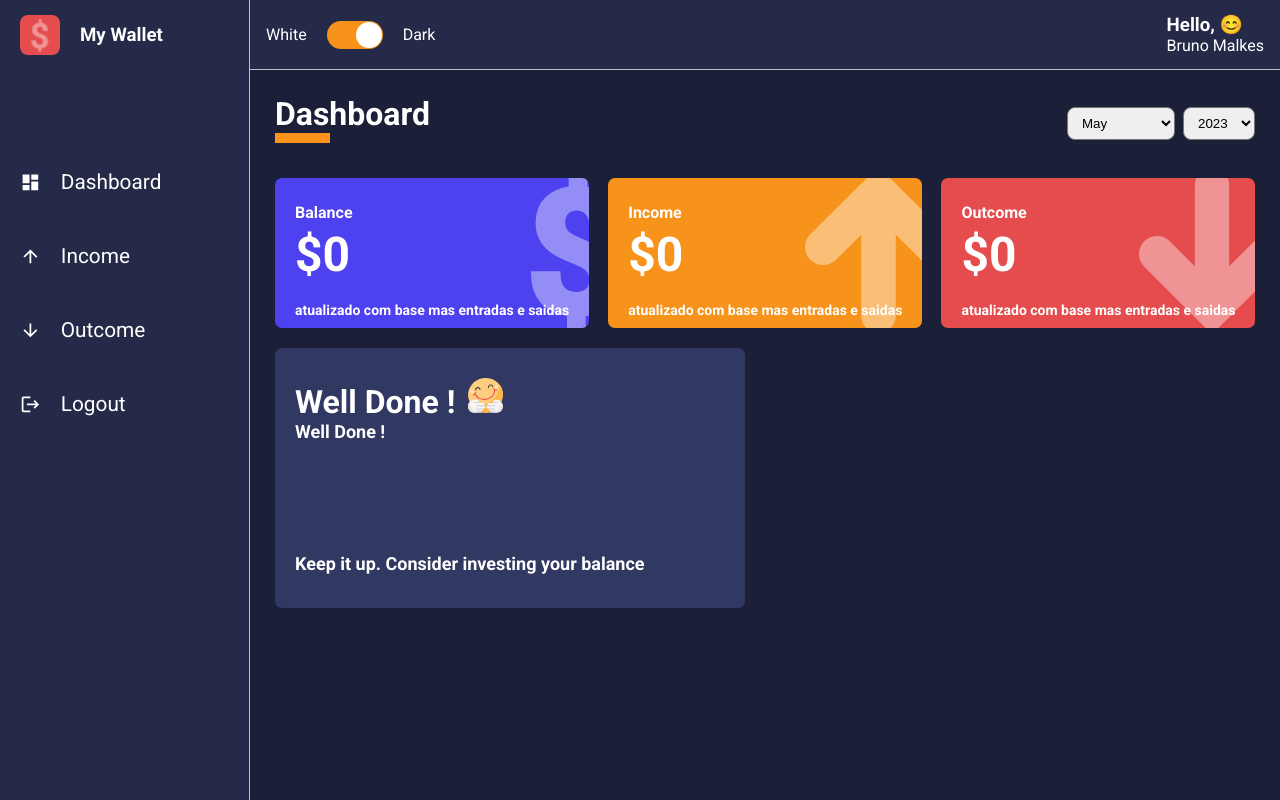
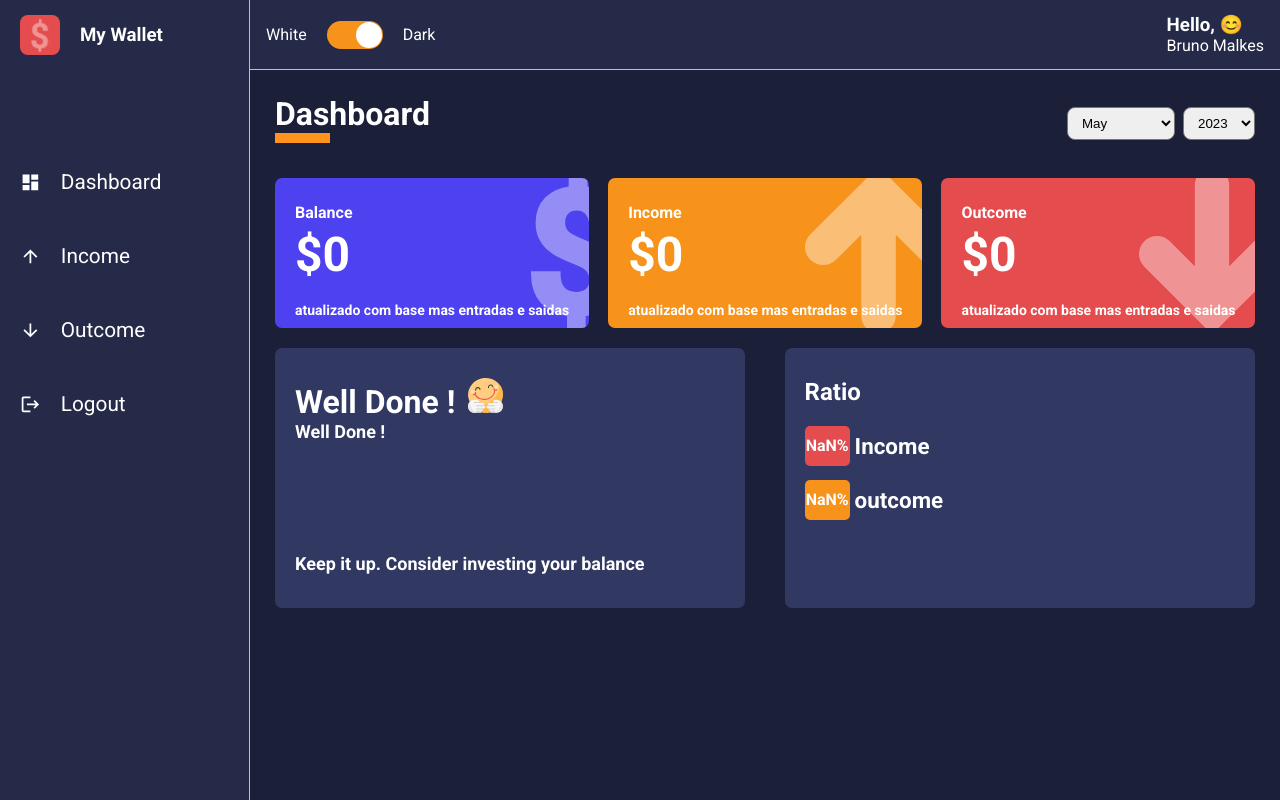
Before and after one commit to BmAlkes/myWallet, a React (Vite) app: page /dashboard in a window 1280 px wide. Built offline with nearby package versions, Linux system fonts and the light colour scheme.

Commit message:
feat:add pie chart

```diff
--- a/package.json
+++ b/package.json
@@ -16,6 +16,7 @@
     "react-icons": "^4.8.0",
     "react-router-dom": "^6.11.2",
     "react-switch": "^7.0.0",
+    "recharts": "^2.6.2",
     "styled-components": "^6.0.0-rc.1",
     "uuidv4": "^6.2.13"
   },
--- /dev/null
+++ b/src/components/PieChart/index.tsx
@@ -0,0 +1,48 @@
+import React from "react";
+import {
+  Container,
+  Legend,
+  LegendeContainer,
+  SideLeft,
+  SideRight,
+} from "./styled";
+import { Cell, Pie, PieChart, ResponsiveContainer } from "recharts";
+interface IPieProps {
+  data: {
+    name: string;
+    value: number;
+    percent: number;
+    color: string;
+  }[];
+}
+
+const PieChartDash: React.FC<IPieProps> = ({ data }) => (
+  <Container>
+    <SideLeft>
+      <h2> Ratio</h2>
+      <LegendeContainer>
+        {data.map((indicator) => {
+          return (
+            <Legend backgroundColor={indicator.color} key={indicator.name}>
+              <div>{indicator.percent}%</div>
+              <span>{indicator.name}</span>
+            </Legend>
+          );
+        })}
+      </LegendeContainer>
+    </SideLeft>
+    <SideRight>
+      <ResponsiveContainer>
+        <PieChart>
+          <Pie data={data} labelLine={false} dataKey="percent">
+            {data.map((indicator) => (
+              <Cell key={indicator.name} fill={indicator.color} />
+            ))}
+          </Pie>
+        </PieChart>
+      </ResponsiveContainer>
+    </SideRight>
+  </Container>
+);
+
+export default PieChartDash;
--- /dev/null
+++ b/src/components/PieChart/styled.ts
@@ -0,0 +1,53 @@
+import styled from "styled-components";
+
+interface ILegendProps {
+  backgroundColor: string;
+}
+
+export const Container = styled.div`
+  width: 48%;
+  height: 260px;
+  margin: 10px 0;
+  background-color: ${(props) => props.theme.colors.tertiary};
+  display: flex;
+  border-radius: 7px;
+`;
+
+export const SideLeft = styled.aside`
+  padding: 30px 20px;
+
+  > h2 {
+    margin-bottom: 20px;
+    font-size: 1.5rem;
+  }
+`;
+
+export const LegendeContainer = styled.ul`
+  list-style: none;
+  height: 180px;
+`;
+
+export const Legend = styled.li<ILegendProps>`
+  display: flex;
+  align-items: center;
+  margin-bottom: 14px;
+  > div {
+    background-color: ${(props) => props.backgroundColor};
+    width: 45px;
+    height: 40px;
+    border-radius: 5px;
+    font-size: 16px;
+    line-height: 40px;
+    text-align: center;
+  }
+  > span {
+    margin-left: 5px;
+    font-size: 1.4rem;
+  }
+`;
+
+export const SideRight = styled.main`
+  display: flex;
+  flex: 1;
+  align-items: center;
+`;
--- a/src/pages/Dashboard/index.tsx
+++ b/src/pages/Dashboard/index.tsx
@@ -9,6 +9,7 @@ import WalletBox from "../../components/WalletBox";
 import MessageBox from "../../components/MessageBox";
 import happy from "../../assets/assets/happy.svg";
 import sad from "../../assets/assets/sad.svg";
+import PieChartDash from "../../components/PieChart";
 
 const DashBoard: React.FC = () => {
   const [monthSelected, setMonthSelected] = useState<number>(
@@ -122,6 +123,29 @@ const DashBoard: React.FC = () => {
     };
   }, [totalBalance]);
 
+  const relationExpensesVersusGains = useMemo(() => {
+    const total = totalGains + totalExpenses;
+
+    const percentGains = (totalGains / total) * 100;
+    const percenteExpenses = (totalExpenses / total) * 100;
+
+    const data = [
+      {
+        name: "Income",
+        value: totalExpenses,
+        percent: Number(percentGains.toFixed(1)),
+        color: "#e44c4e",
+      },
+      {
+        name: "outcome",
+        value: totalExpenses,
+        percent: Number(percenteExpenses.toFixed(1)),
+        color: "#F7931b",
+      },
+    ];
+    return data;
+  }, [totalGains, totalExpenses]);
+
   return (
     <Container>
       <ContentHeader title="Dashboard" lineColor=" #ff931b">
@@ -167,6 +191,7 @@ const DashBoard: React.FC = () => {
           icon={message.icon}
           title={message.title}
         />
+        <PieChartDash data={relationExpensesVersusGains} />
       </Content>
     </Container>
   );
```
Also changed, not shown: 2 other files (tests, documents, lock files or other folders).
